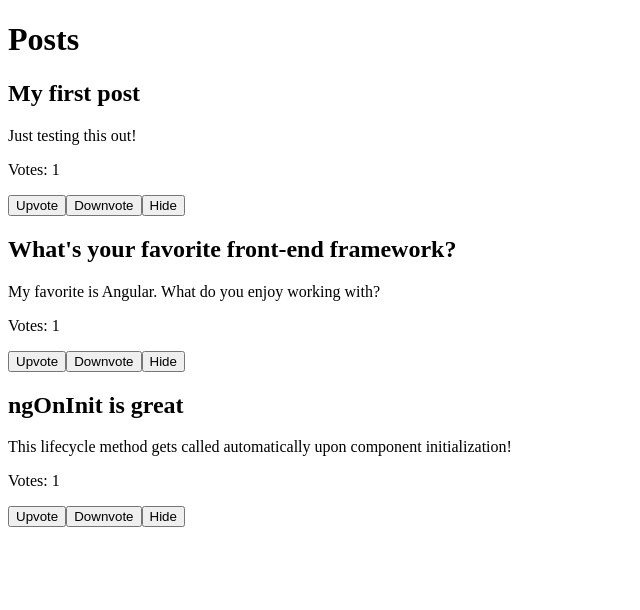
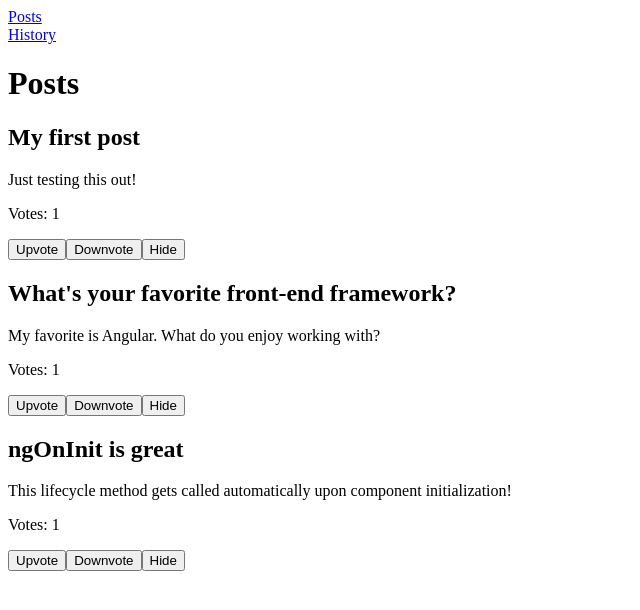
Before and after one commit to dfvalenciav/angular-overview, an Angular app: page / in a window 1280 px wide. Shown: the top 610 px of the page, without its empty margins (0-640 px from the left). Built offline with nearby package versions, Linux system fonts and the light colour scheme.

Commit message:
nav bar, router-link

```diff
--- a/src/app/app.component.html
+++ b/src/app/app.component.html
@@ -1,4 +1,4 @@
-
+<app-nav-bar></app-nav-bar>
 <router-outlet></router-outlet>
 
 <!--
--- a/src/app/app.component.ts
+++ b/src/app/app.component.ts
@@ -5,12 +5,13 @@ import { AboutComponent } from './about/about.component';
 import { PostsComponent } from './posts/posts.component';
 import { RecipeComponent } from './recipe/recipe.component';
 import { HistoryComponent } from './history/history.component';
+import { NavBarComponent } from './nav-bar/nav-bar.component';
 
 
 @Component({
   selector: 'app-root',
   standalone: true,
-  imports: [CommonModule, RouterOutlet, AboutComponent, PostsComponent, RecipeComponent, HistoryComponent],
+  imports: [CommonModule, RouterOutlet, AboutComponent, PostsComponent, RecipeComponent, HistoryComponent, NavBarComponent],
   templateUrl: './app.component.html',
   styleUrl: './app.component.css'
 })
--- /dev/null
+++ b/src/app/nav-bar/nav-bar.component.html
@@ -0,0 +1,5 @@
+<div>
+    <a routerLink = '/'>Posts</a>
+    <br>
+    <a routerLink = '/history'>History</a>
+</div>
```
Also changed, not shown: src/app/nav-bar/nav-bar.component.ts (added, +13 -0 lines), src/app/nav-bar/nav-bar.component.css (added), 1 other file (tests, documents, lock files or other folders).
